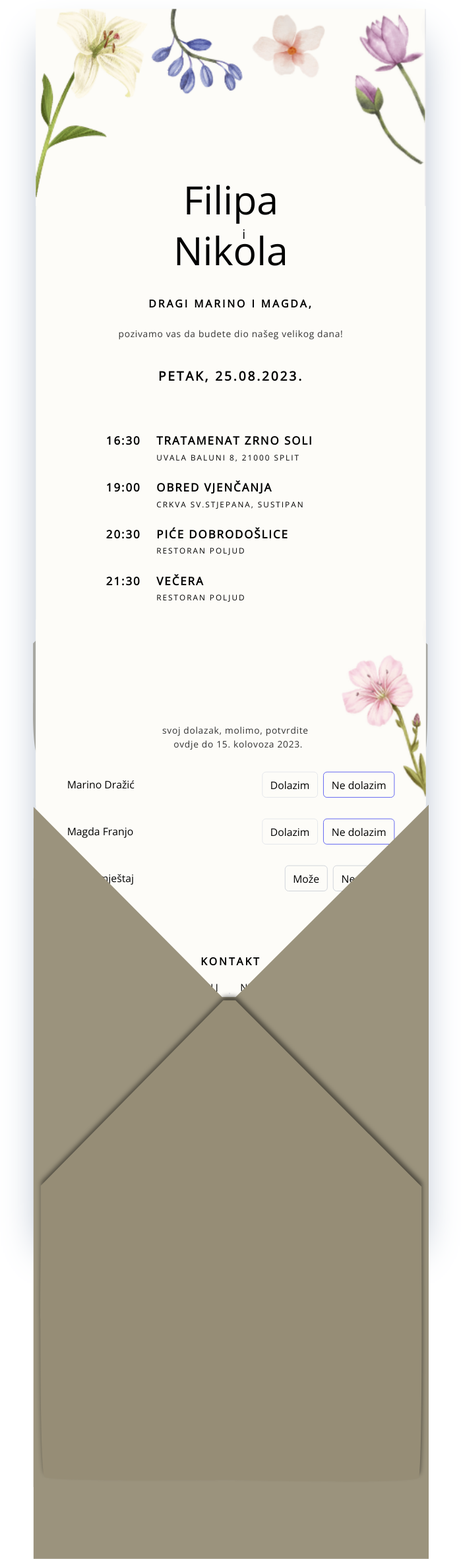
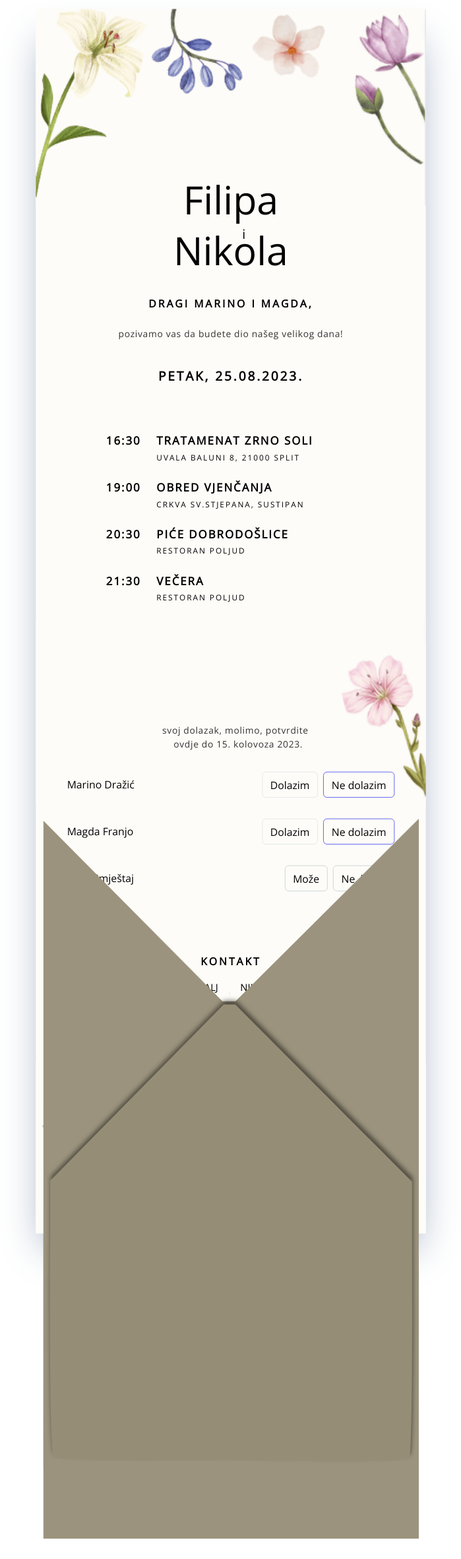
Before and after one commit to MarinoDrazic/Blipa-pir, a Next.js app: page / in a window 1280 px wide. Shown: the top 2363 px of the page at 66% size, without its empty margins (290-989 px from the left). Built offline with nearby package versions, Linux system fonts and the light colour scheme.

Commit message:
scale down

```diff
--- a/src/app/page.tsx
+++ b/src/app/page.tsx
@@ -163,18 +163,30 @@ export default function Home() {
       >
         <motion.div animate={topControls} className="z-20 relative">
           <div className="absolute top-0 left-0 w-full ">
-            <img src="/images/vrh.svg" alt="envelope" className="w-full" />
+            <img
+              src="/images/vrh.svg"
+              alt="envelope"
+              className="w-full scale-95"
+            />
           </div>
         </motion.div>
 
         <motion.div animate={botControls} className="z-30 relative">
           <div className="absolute top-0 left-0 w-full ">
-            <img src="/images/dno.svg" alt="envelope" className="w-full" />
+            <img
+              src="/images/dno.svg"
+              alt="envelope"
+              className="w-full  scale-95"
+            />
           </div>
         </motion.div>
         <motion.div animate={pozadinaControls} className="z-0 relative">
           <div className="absolute top-0 left-0 w-full ">
-            <img src="/images/pozadina.svg" alt="envelope" className="w-full" />
+            <img
+              src="/images/pozadina.svg"
+              alt="envelope"
+              className="w-full  scale-95"
+            />
           </div>
         </motion.div>
       </div>
```
